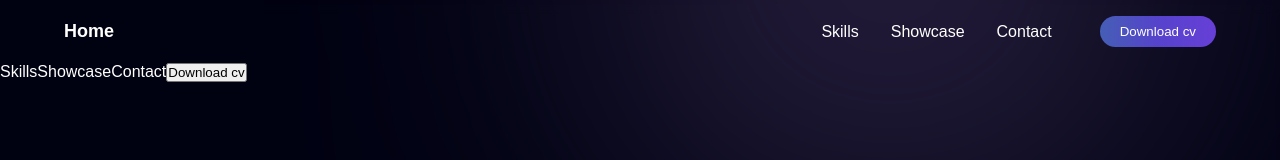
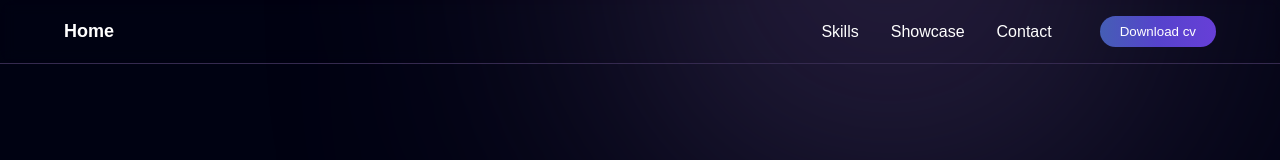
Before and after one commit to Dr-HaEgHo/portfolio2022, a React (Create React App) app: page / in a window 1280 px wide. Shown: the top 160 px of the page. Built offline with nearby package versions, Linux system fonts and the light colour scheme.

Commit message:
tray set to false

```diff
--- a/src/components/Header/Header.jsx
+++ b/src/components/Header/Header.jsx
@@ -9,7 +9,7 @@ import { useState } from 'react';
 
 const Header = () => {
 
-  const [trayOpen, setTrayOpen]  = useState(true)
+  const [trayOpen, setTrayOpen]  = useState(false)
 
   const toggleTray = () => {
     setTrayOpen(!trayOpen)
```
